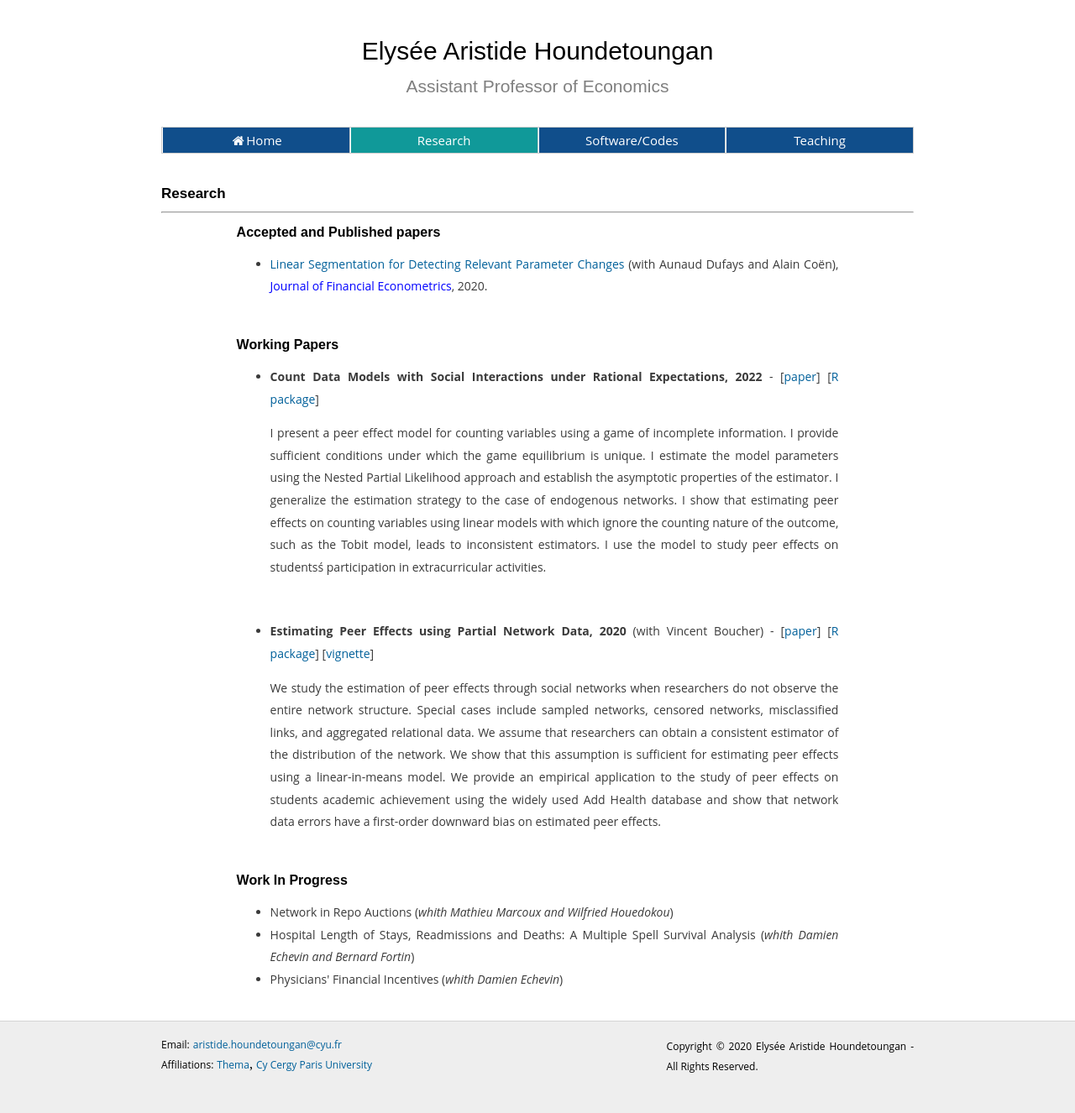
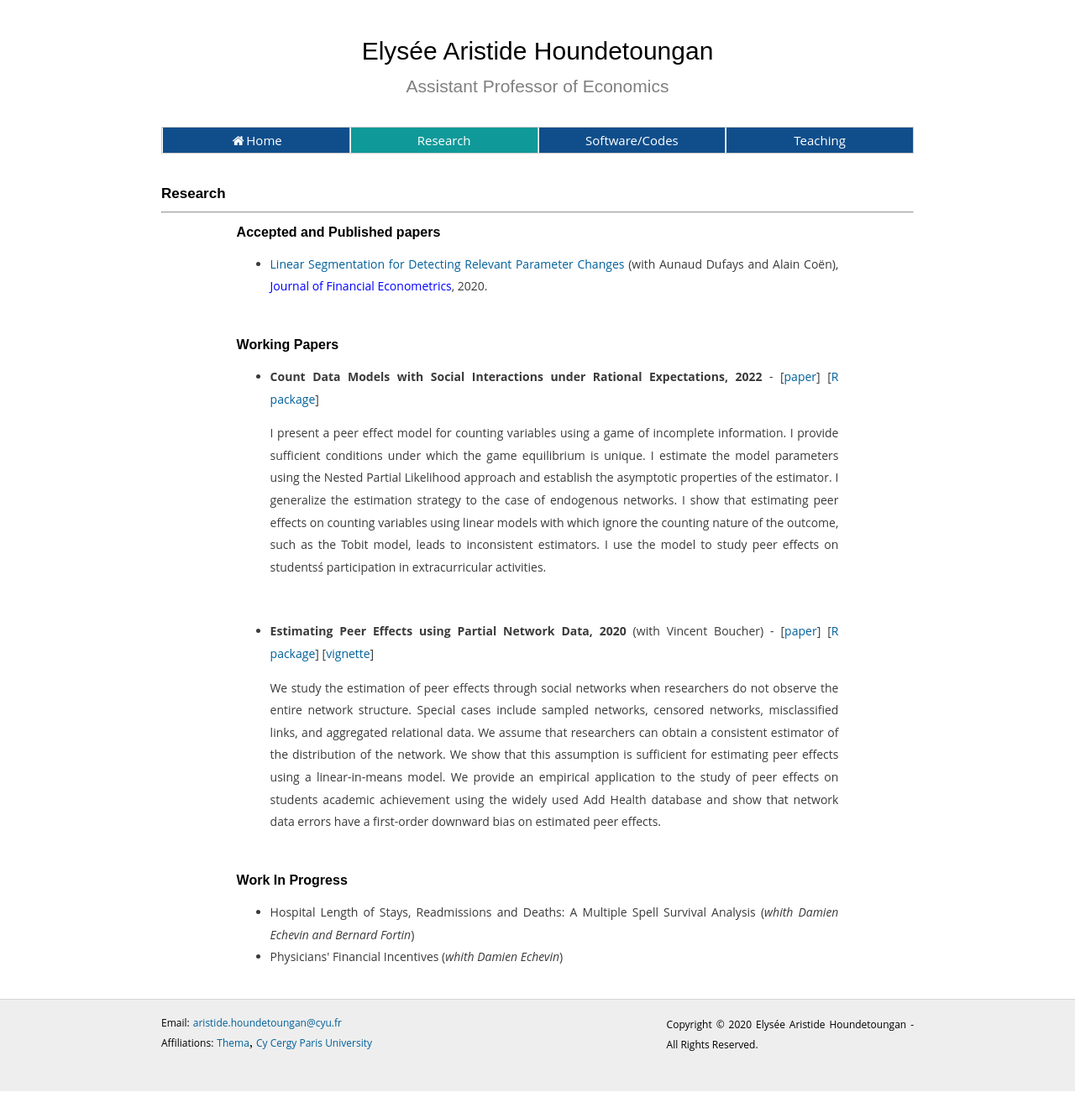
Before and after one commit to ahoundetoungan/ahoundetoungan.github.io, a Jekyll site: the page built from research/index.html, in a window 1280 px wide. Shown: the whole page at 84% size. Built offline with Jekyll 4.4.1, drawn with Linux system fonts in a browser that asks for light colours; after the commit the page ends 1300 px from its top, so only the background shows below that.

Commit message:
research

```diff
--- a/research/index.html
+++ b/research/index.html
@@ -43,7 +43,6 @@ downward bias on estimated peer effects.
 	<br/>
 	<h2>Work In Progress</h2>
 	<ul>
-		<li>Network in Repo Auctions (<i>whith Mathieu Marcoux and Wilfried Houedokou</i>)</li>
 		<li>Hospital Length of Stays, Readmissions and Deaths: A Multiple Spell Survival Analysis (<i>whith Damien Echevin and Bernard Fortin</i>)</li>
     <li>Physicians' Financial Incentives (<i>whith Damien Echevin</i>)</li>
 	</ul>
```
Also changed, not shown: 1 other file.
